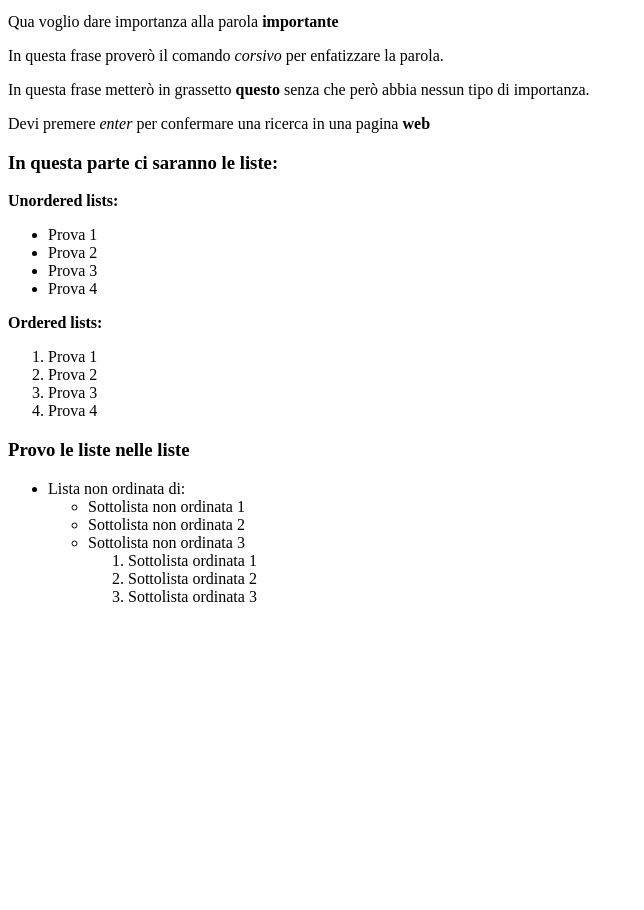
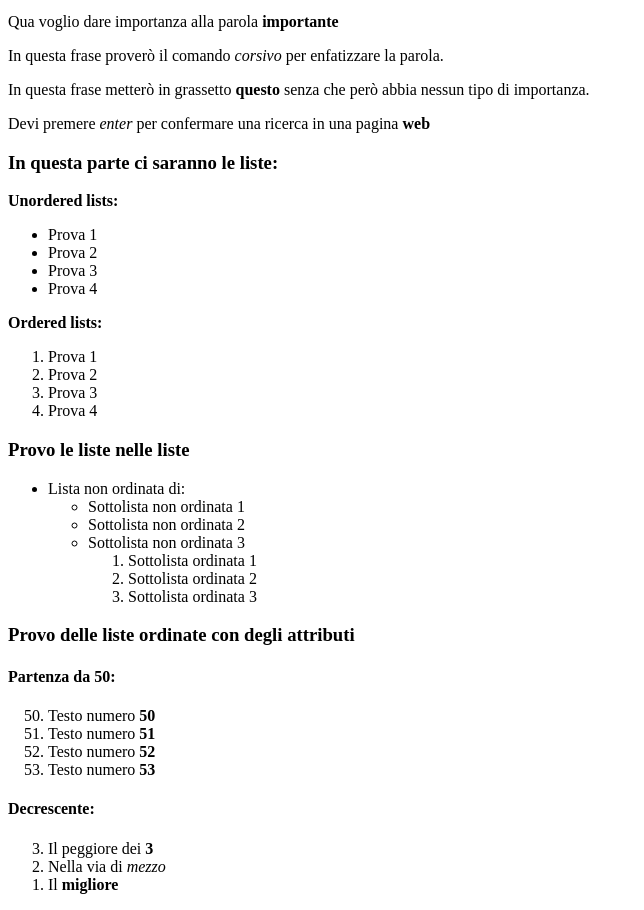
Before and after one commit to Desox96/git_test, a plain HTML site: page index.html in a window 1280 px wide. Shown: the part 101-1011 px from the top of the page, without its empty margins (0-644 px from the left). Before the commit the page ends 800 px from the top, so only its background shows below. Drawn offline with Linux system fonts and the light colour scheme.

Commit message:
add index.html

```diff
--- a/index.html
+++ b/index.html
@@ -33,6 +33,7 @@
     </ol>
 
     <h3>Provo le liste nelle liste</h3>
+    <!-- apro una lista non ordinata con sottoliste con sottoliste ordinate-->
     <ul>
         <li>Lista non ordinata di: </li>
         <ul>
@@ -47,6 +48,27 @@
 
         </ul>
     </ul>
+    <!-- chiudo la lista non ordinata con sottoliste ordinate -->
+
+
+    <!-- Lista ordinata a partire da 50 -->
+    <h3>Provo delle liste ordinate con degli attributi</h3>
+
+    <h4>Partenza da 50:</h4>
+    <ol start="50">
+        <li>Testo numero <b>50</b></li>
+        <li>Testo numero <b>51</b></li>
+        <li>Testo numero <b>52</b></li>
+        <li>Testo numero <b>53</b></li>
+    </ol>
+
+    <!-- Lista ordinata decrescente -->
+     <h4>Decrescente:</h4>
+     <ol reversed>
+        <li>Il peggiore dei <b>3</b></li>
+        <li>Nella via di <i>mezzo</i></li>
+        <li>Il <strong>migliore</strong></li>
+     </ol>
 </body>
 
 
```
